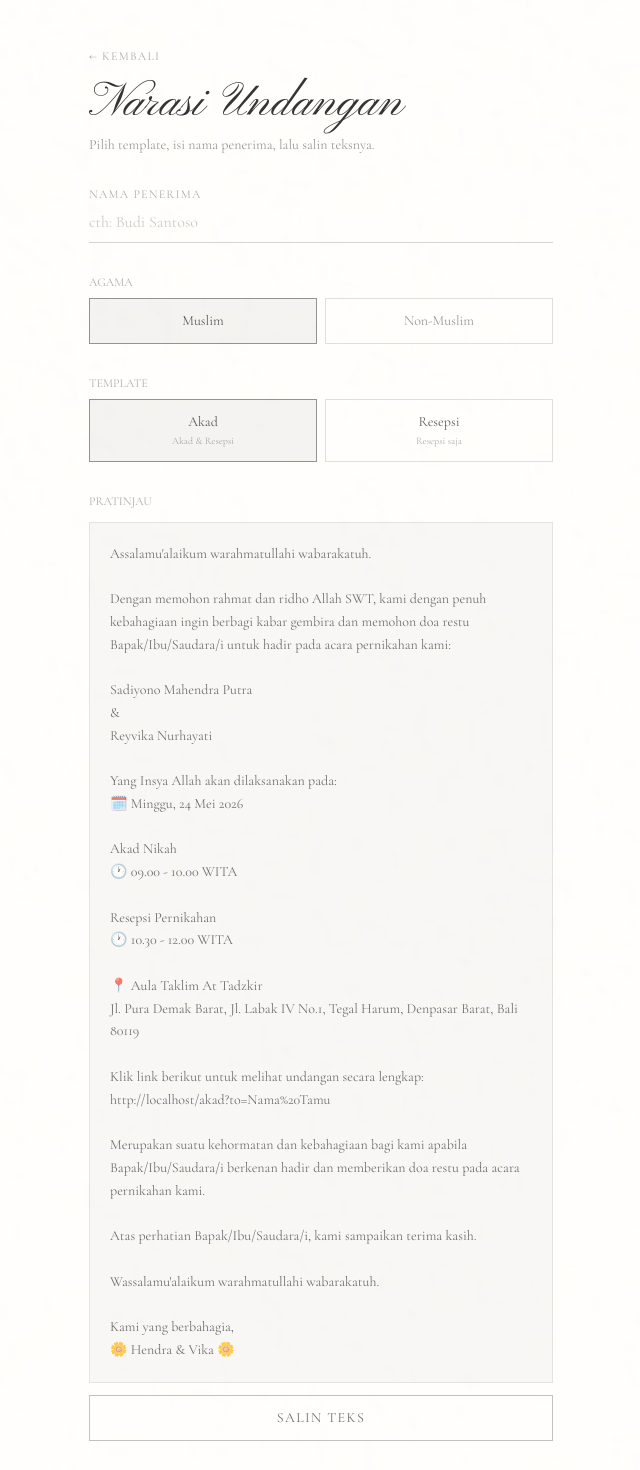
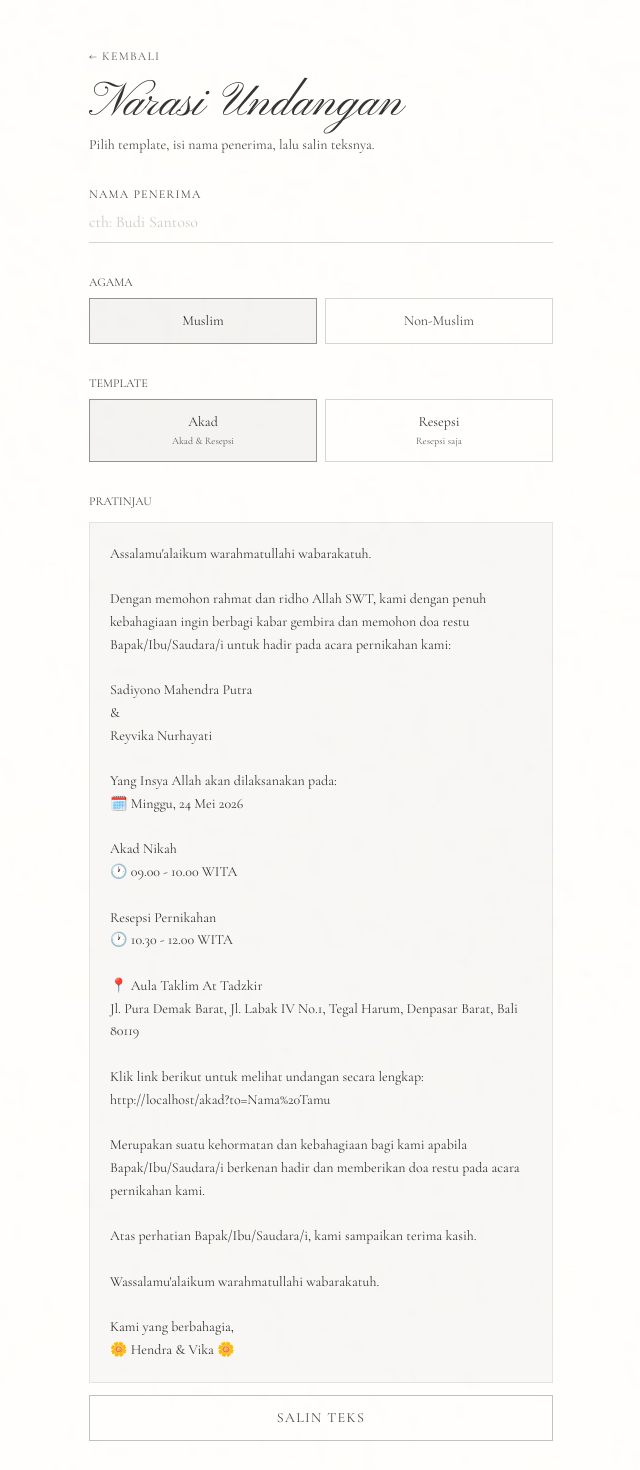
Before and after one commit to Arrasyidff/web-invitation-bunvik, a Next.js app in the folder frontend/: page /narasi in a window 1280 px wide. Shown: the top 1470 px of the page, without its empty margins (319-959 px from the left). Built offline with nearby package versions, Linux system fonts and the light colour scheme.

Commit message:
style: Update text color and styling in AdminContent and NarasiContent components for improved readability and visual consistency. Adjust hover effects and background colors to enhance user experience.

```diff
--- a/frontend/src/features/narasi/components/NarasiContent.tsx
+++ b/frontend/src/features/narasi/components/NarasiContent.tsx
@@ -135,20 +135,20 @@ export function NarasiContent() {
         <div className="flex flex-col gap-1">
           <Link
             href="/"
-            className="font-sans text-xs tracking-widest uppercase text-foreground/40 hover:text-foreground/60 transition-colors w-fit"
+            className="font-sans text-xs tracking-widest uppercase text-foreground/80 hover:text-foreground transition-colors w-fit"
           >
             ← Kembali
           </Link>
           <h1 className="font-display text-5xl text-foreground mt-3 leading-none">
             Narasi Undangan
           </h1>
-          <p className="font-sans text-sm text-foreground/50 mt-1">
+          <p className="font-sans text-sm text-foreground/90 mt-1">
             Pilih template, isi nama penerima, lalu salin teksnya.
           </p>
         </div>
 
         <div className="flex flex-col gap-2">
-          <label className="font-sans text-xs tracking-widest uppercase text-foreground/40">
+          <label className="font-sans text-xs tracking-widest uppercase text-foreground/90">
             Nama Penerima
           </label>
           <input
@@ -161,7 +161,7 @@ export function NarasiContent() {
         </div>
 
         <div className="flex flex-col gap-2">
-          <p className="font-sans text-xs tracking-widest uppercase text-foreground/40">
+          <p className="font-sans text-xs tracking-widest uppercase text-foreground/90">
             Agama
           </p>
           <div className="flex gap-2">
@@ -171,8 +171,8 @@ export function NarasiContent() {
                 onClick={() => setActiveReligion(r.id)}
                 className={`flex-1 border py-3 px-2 transition-colors cursor-pointer font-sans text-sm ${
                   activeReligion === r.id
-                    ? "border-foreground/50 bg-foreground/5 text-foreground/80"
-                    : "border-foreground/15 hover:border-foreground/30 text-foreground/50"
+                    ? "border-foreground/50 bg-foreground/5 text-foreground"
+                    : "border-foreground/20 hover:border-foreground/40 text-foreground/90"
                 }`}
               >
                 {r.label}
@@ -182,7 +182,7 @@ export function NarasiContent() {
         </div>
 
         <div className="flex flex-col gap-2">
-          <p className="font-sans text-xs tracking-widest uppercase text-foreground/40">
+          <p className="font-sans text-xs tracking-widest uppercase text-foreground/90">
             Template
           </p>
           <div className="flex gap-2">
@@ -193,21 +193,21 @@ export function NarasiContent() {
                 className={`flex-1 flex flex-col items-center gap-0.5 border py-3 px-2 transition-colors cursor-pointer ${
                   activeTemplate === t.id
                     ? "border-foreground/50 bg-foreground/5"
-                    : "border-foreground/15 hover:border-foreground/30"
+                    : "border-foreground/20 hover:border-foreground/40"
                 }`}
               >
-                <span className="font-sans text-sm text-foreground/80">{t.label}</span>
-                <span className="font-sans text-[10px] text-foreground/40">{t.hint}</span>
+                <span className="font-sans text-sm text-foreground">{t.label}</span>
+                <span className="font-sans text-[10px] text-foreground/80">{t.hint}</span>
               </button>
             ))}
           </div>
         </div>
 
         <div className="flex flex-col gap-3">
-          <p className="font-sans text-xs tracking-widest uppercase text-foreground/40">
+          <p className="font-sans text-xs tracking-widest uppercase text-foreground/90">
             Pratinjau
           </p>
-          <pre className="font-sans text-sm text-foreground/70 leading-relaxed whitespace-pre-wrap bg-foreground/[0.03] border border-foreground/10 p-5">
+          <pre className="font-sans text-sm text-foreground leading-relaxed whitespace-pre-wrap bg-foreground/3 border border-foreground/10 p-5">
             {narasi}
           </pre>
           <button
@@ -215,7 +215,7 @@ export function NarasiContent() {
             className={`w-full py-3 font-sans text-sm tracking-widest uppercase transition-colors cursor-pointer ${
               isCopied
                 ? "bg-foreground text-background"
-                : "border border-foreground/30 text-foreground/70 hover:bg-foreground/5"
+                : "border border-foreground/30 text-foreground/90 hover:bg-foreground/5"
             }`}
           >
             {isCopied ? "Tersalin ✓" : "Salin Teks"}
```
Also changed, not shown: frontend/src/features/admin/components/AdminContent.tsx (+19 -19 lines).
